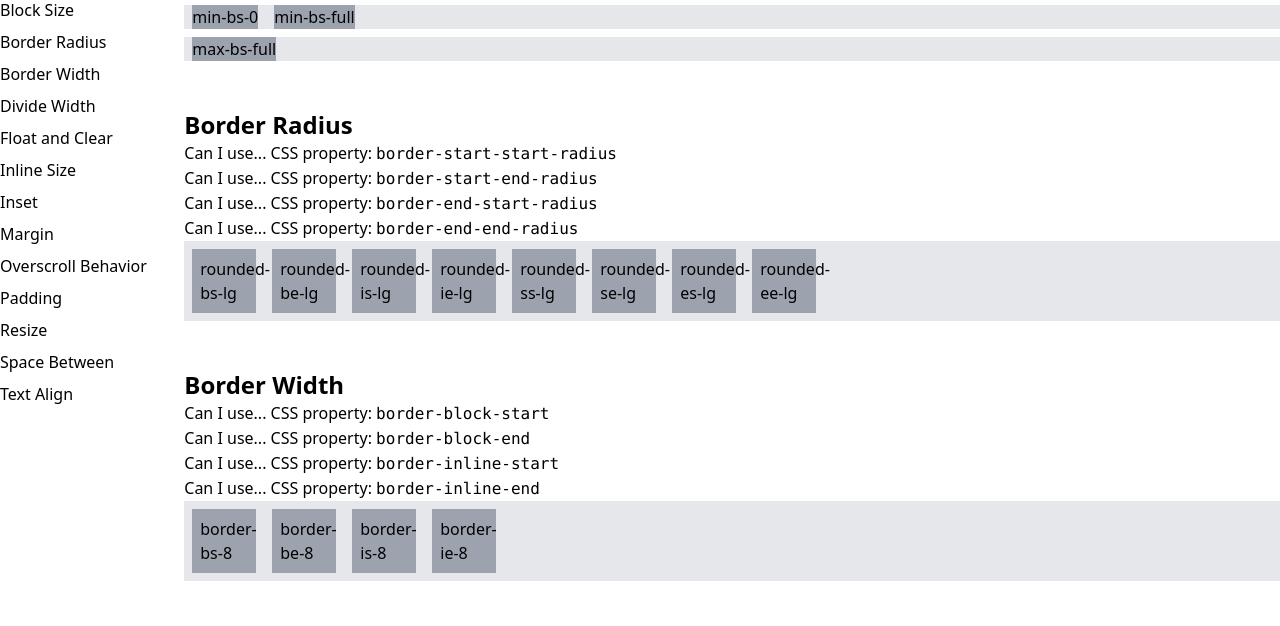
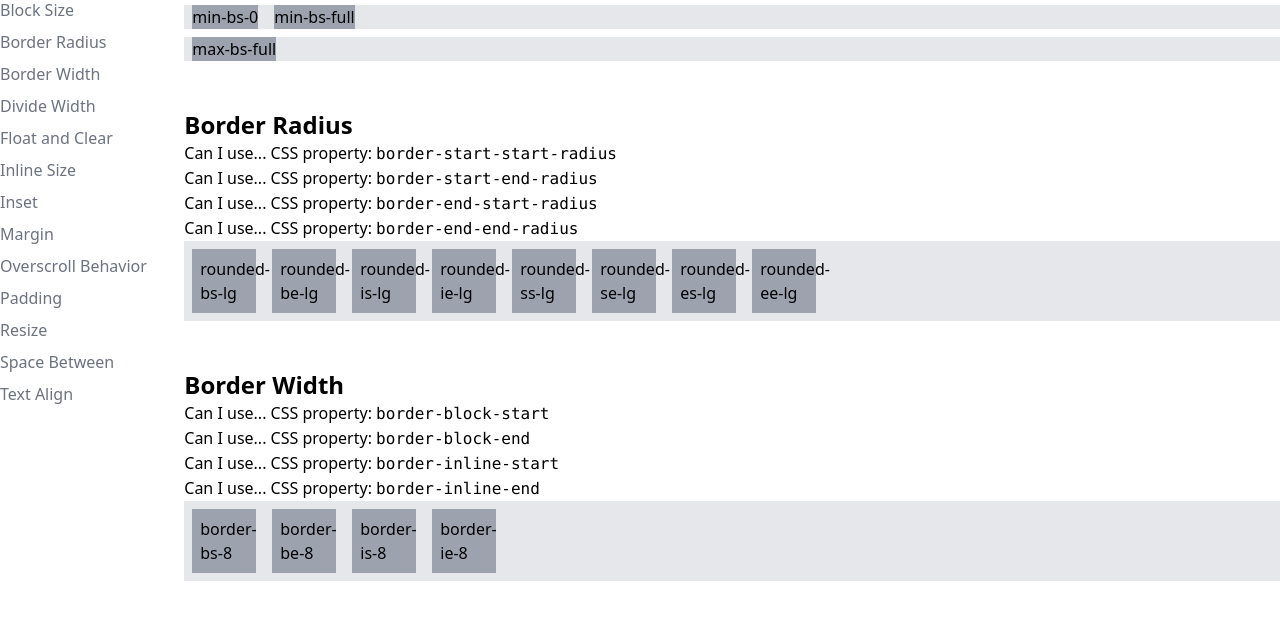
Before and after one commit to stevecochrane/tailwindcss-logical, a website: page demo/index.html in a window 1280 px wide. Shown: the part 134-760 px from the top of the page. Drawn offline with nearby package versions, Linux system fonts and the light colour scheme; files that its build step writes are made by us from their sources.

Commit message:
Lessen contrast and add hover for navigation links

```diff
--- a/demo/index.html
+++ b/demo/index.html
@@ -16,20 +16,20 @@
             <button id="switch-alignment" class="bg-blue-100 bs-12 is-full mlb-6 rounded-md">Switch Text Direction</button>
           </div>
           <nav>
-            <ol class="leading-loose">
-              <li><a class="block" href="#block-size">Block Size</a></li>
-              <li><a class="block" href="#border-radius">Border Radius</a></li>
-              <li><a class="block" href="#border-width">Border Width</a></li>
-              <li><a class="block" href="#divide-width">Divide Width</a></li>
-              <li><a class="block" href="#float-and-clear">Float and Clear</a></li>
-              <li><a class="block" href="#inline-size">Inline Size</a></li>
-              <li><a class="block" href="#inset">Inset</a></li>
-              <li><a class="block" href="#margin">Margin</a></li>
-              <li><a class="block" href="#overscroll-behavior">Overscroll Behavior</a></li>
-              <li><a class="block" href="#padding">Padding</a></li>
-              <li><a class="block" href="#resize">Resize</a></li>
-              <li><a class="block" href="#space-between">Space Between</a></li>
-              <li><a class="block" href="#text-align">Text Align</a></li>
+            <ol class="font-light leading-loose text-gray-500">
+              <li><a class="block pli-4 hover:bg-gray-100 hover:text-black" href="#block-size">Block Size</a></li>
+              <li><a class="block pli-4 hover:bg-gray-100 hover:text-black" href="#border-radius">Border Radius</a></li>
+              <li><a class="block pli-4 hover:bg-gray-100 hover:text-black" href="#border-width">Border Width</a></li>
+              <li><a class="block pli-4 hover:bg-gray-100 hover:text-black" href="#divide-width">Divide Width</a></li>
+              <li><a class="block pli-4 hover:bg-gray-100 hover:text-black" href="#float-and-clear">Float and Clear</a></li>
+              <li><a class="block pli-4 hover:bg-gray-100 hover:text-black" href="#inline-size">Inline Size</a></li>
+              <li><a class="block pli-4 hover:bg-gray-100 hover:text-black" href="#inset">Inset</a></li>
+              <li><a class="block pli-4 hover:bg-gray-100 hover:text-black" href="#margin">Margin</a></li>
+              <li><a class="block pli-4 hover:bg-gray-100 hover:text-black" href="#overscroll-behavior">Overscroll Behavior</a></li>
+              <li><a class="block pli-4 hover:bg-gray-100 hover:text-black" href="#padding">Padding</a></li>
+              <li><a class="block pli-4 hover:bg-gray-100 hover:text-black" href="#resize">Resize</a></li>
+              <li><a class="block pli-4 hover:bg-gray-100 hover:text-black" href="#space-between">Space Between</a></li>
+              <li><a class="block pli-4 hover:bg-gray-100 hover:text-black" href="#text-align">Text Align</a></li>
             </ol>
           </nav>
         </div>
```
